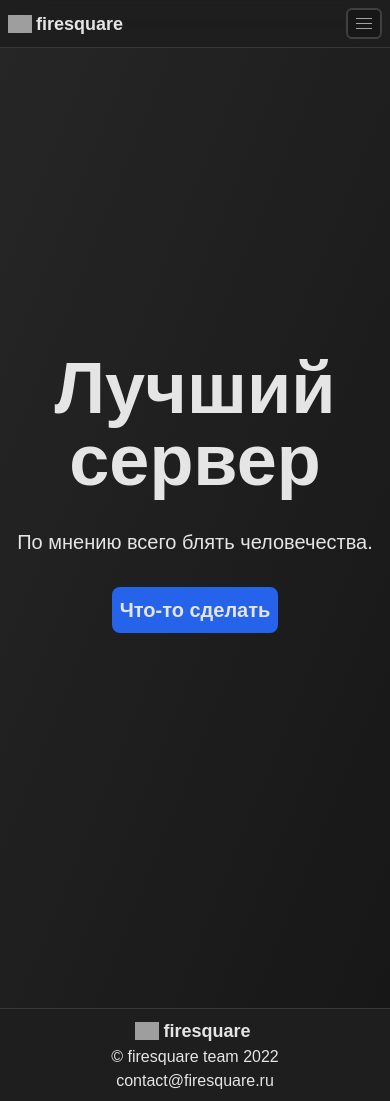
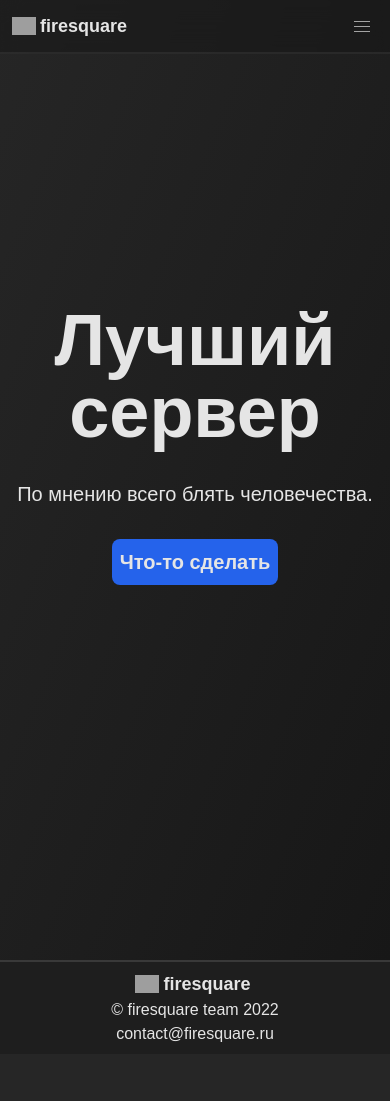
Before and after one commit to cofob/2bu2t-frontend, a SvelteKit app: page / in a window 390 px wide. After the commit the page ends 1054 px from the top, so only its background shows below. Built offline with nearby package versions, Linux system fonts and the light colour scheme; grey boxes are pictures that could not be loaded; a web font is replaced by a local one.

Commit message:
Fix compilation

```diff
--- a/src/lib/components/Footer.svelte
+++ /dev/null
@@ -1,37 +0,0 @@
-<script lang="ts">
-	import { ipfs } from "../utils";
-</script>
-
-<nav>
-	<div class="logo">
-		<img src={ipfs("/QmUKSkxNPo45auwJhn8zz6zyS4cxtTS9PM4fX5haqmNxJc/logo.webp")} alt="logo" width="24" height="24" />
-		<a href="/">firesquare</a>
-	</div>
-	<p class="text-center">© firesquare team 2022</p>
-	<p class="text-center"><a href="https://git.frsqr.xyz/firesquare/front">contact@firesquare.ru</a></p>
-</nav>
-
-<style lang="postcss">
-	nav {
-		width: 100%;
-		border-top-width: 1px;
-		@apply bg-opacity-50 bg-neutral-900 border-opacity-80 border-neutral-700 py-2;
-	}
-
-	nav > div {
-		display: flex;
-		justify-content: center;
-		align-items: center;
-		@apply 2xl:max-w-screen-xl xl:max-w-screen-lg lg:max-w-screen-md md:max-w-screen-sm md:px-0 px-2 mx-auto;
-	}
-
-	.logo {
-		display: flex;
-		align-items: center;
-		@apply pr-3 gap-x-1;
-	}
-
-	.logo > a {
-		@apply font-bold text-lg;
-	}
-</style>
--- /dev/null
+++ b/src/lib/components/Footer/index.svelte
@@ -0,0 +1,14 @@
+<script lang="ts">
+	import { ipfs } from "../../utils";
+</script>
+
+<nav class="w-full border-t-2 bg-opacity-50 bg-neutral-900 border-opacity-80 border-neutral-700 py-2 text-center">
+	<div
+		class="flex justify-center items-center 2xl:max-w-screen-xl xl:max-w-screen-lg lg:max-w-screen-md md:max-w-screen-sm md:px-0 px-2 mx-auto pr-3 gap-x-1"
+	>
+		<img src={ipfs("/QmUKSkxNPo45auwJhn8zz6zyS4cxtTS9PM4fX5haqmNxJc/logo.webp")} alt="logo" width="24" height="24" />
+		<a href="/" class="font-bold text-lg">firesquare</a>
+	</div>
+	<p><a href="https://git.frsqr.xyz/firesquare/front">© firesquare team 2022</a></p>
+	<p><a href="mailto:contact@firesquare.ru">contact@firesquare.ru</a></p>
+</nav>
--- a/src/lib/components/Nav.svelte
+++ /dev/null
@@ -1,106 +0,0 @@
-<script lang="ts">
-	import Chat from "svelte-heros/Chat.svelte";
-	import BookOpen from "svelte-heros/BookOpen.svelte";
-	import Download from "svelte-heros/Download.svelte";
-	import Login from "svelte-heros/Login.svelte";
-	import { ipfs } from "../utils";
-
-	export let backdrop = true;
-</script>
-
-<nav class:backdrop>
-	<div>
-		<div class="brand">
-			<div class="logo">
-				<img
-					src={ipfs("/QmUKSkxNPo45auwJhn8zz6zyS4cxtTS9PM4fX5haqmNxJc/logo.webp")}
-					alt="logo"
-					width="24"
-					height="24"
-				/>
-				<a href="/">firesquare</a>
-			</div>
-			<div class="links">
-				<a href={import.meta.env.VITE_WIKI} target="_blank"><BookOpen size="16" /> Вики</a>
-				<a href={import.meta.env.VITE_DISCORD} target="_blank"><Chat size="16" /> Discord</a>
-			</div>
-		</div>
-		<div class="links">
-			<a href="/auth/login"><Login size="16" /> Войти</a>
-			<a href="/download"><button href="/download"><span><Download size="18" /></span> Скачать</button></a>
-		</div>
-		<div class="hamburger">
-			<span />
-			<span />
-			<span />
-		</div>
-	</div>
-</nav>
-
-<style lang="postcss">
-	nav {
-		top: 0px;
-		position: sticky;
-		width: 100%;
-		@apply py-2;
-	}
-
-	.backdrop {
-		backdrop-filter: saturate(100%) blur(18px);
-		border-bottom-width: 1px;
-		@apply bg-opacity-50 bg-neutral-900 border-opacity-80 border-neutral-700;
-	}
-
-	nav > div {
-		display: flex;
-		justify-content: space-between;
-		align-items: center;
-		@apply 2xl:max-w-screen-xl xl:max-w-screen-lg lg:max-w-screen-md md:max-w-screen-sm md:px-0 px-2 mx-auto;
-	}
-
-	.hamburger {
-		@apply flex flex-col gap-y-1 sm:hidden bg-neutral-900 border-2 border-neutral-700 rounded-md p-2 hover:cursor-pointer;
-	}
-
-	.hamburger > span {
-		@apply w-4 h-px bg-neutral-400;
-	}
-
-	.brand {
-		display: flex;
-		align-items: center;
-		@apply gap-x-3;
-	}
-
-	.brand > p {
-		@apply font-light text-sm;
-	}
-
-	.logo {
-		display: flex;
-		align-items: center;
-		@apply sm:border-r-2 border-neutral-400 pr-3 gap-x-1;
-	}
-
-	.logo > a {
-		@apply font-bold text-lg;
-	}
-
-	.links {
-		@apply gap-x-3 hidden sm:flex;
-	}
-
-	.links > a {
-		display: flex;
-		align-items: center;
-		@apply gap-x-1 motion-safe:transition-colors motion-safe:duration-100;
-	}
-
-	button {
-		@apply bg-blue-600 rounded-md flex items-center gap-x-2 pr-2 shadow-md;
-	}
-
-	button > span {
-		@apply bg-blue-700 py-2 px-2 rounded-l-md;
-	}
-</style>
--- /dev/null
+++ b/src/lib/components/Nav/HamburgerItem.svelte
@@ -0,0 +1 @@
+<span class="w-4 h-px bg-neutral-400" />
--- /dev/null
+++ b/src/lib/components/Nav/Link.svelte
@@ -0,0 +1,12 @@
+<script lang="ts">
+	export let href: string;
+	export let blank = false;
+</script>
+
+<a
+	{href}
+	target={blank ? "_blank" : ""}
+	class="flex items-center gap-x-1 motion-safe:transition-colors motion-safe:duration-100"
+>
+	<slot />
+</a>
--- /dev/null
+++ b/src/lib/components/Nav/Links.svelte
@@ -0,0 +1 @@
+<div class="gap-x-3 hidden sm:flex"><slot /></div>
--- /dev/null
+++ b/src/lib/components/Nav/index.svelte
@@ -0,0 +1,59 @@
+<script lang="ts">
+	import Chat from "svelte-heros/Chat.svelte";
+	import BookOpen from "svelte-heros/BookOpen.svelte";
+	import Download from "svelte-heros/Download.svelte";
+	import Login from "svelte-heros/Login.svelte";
+	import { ipfs } from "../../utils";
+	import HamburgerItem from "./HamburgerItem.svelte";
+	import Links from "./Links.svelte";
+	import Link from "./Link.svelte";
+
+	export let backdrop = true;
+</script>
+
+<nav
+	class="fixed w-screen py-3 {backdrop
+		? 'border-b-2 backdrop-blur-md bg-opacity-50 bg-neutral-900 border-opacity-40 border-neutral-700'
+		: ''}"
+>
+	<div
+		class="flex items-center justify-between 2xl:max-w-screen-xl xl:max-w-screen-lg lg:max-w-screen-md md:max-w-screen-sm md:px-0 px-3 mx-auto"
+	>
+		<div class="flex items-center gap-x-3">
+			<div class="flex items-center sm:border-r-2 border-neutral-400 pr-3 gap-x-1">
+				<img
+					src={ipfs("/QmUKSkxNPo45auwJhn8zz6zyS4cxtTS9PM4fX5haqmNxJc/logo.webp")}
+					alt="logo"
+					width="24"
+					height="24"
+				/>
+				<a href="/" class="font-bold text-lg">firesquare</a>
+			</div>
+			<Links>
+				<Link href={import.meta.env.VITE_WIKI} blank><BookOpen size="16" /> Вики</Link>
+				<Link href={import.meta.env.VITE_DISCORD} blank><Chat size="16" /> Discord</Link>
+			</Links>
+		</div>
+		<Links>
+			<Link href="/auth/login"><Login size="16" /> Войти</Link>
+			<Link href="/download">
+				{#if backdrop}
+					<button href="/download" class="bg-blue-600 rounded-md flex items-center gap-x-2 pr-2 shadow-md">
+						<span class="bg-blue-700 py-1 px-2 rounded-l-md">
+							<Download size="18" />
+						</span> Скачать
+					</button>
+				{/if}
+			</Link>
+		</Links>
+		<div
+			class="flex flex-col gap-y-1 sm:hidden rounded-md p-2 hover:cursor-pointer {!backdrop
+				? 'bg-opacity-60 bg-neutral-900'
+				: ''}"
+		>
+			<HamburgerItem />
+			<HamburgerItem />
+			<HamburgerItem />
+		</div>
+	</div>
+</nav>
--- a/src/lib/components/index.ts
+++ b/src/lib/components/index.ts
@@ -1,3 +1,3 @@
-export { default as Footer } from "./Footer.svelte";
-export { default as Meta } from "./Meta.svelte";
-export { default as Nav } from "./Nav.svelte";
+export { default as Nav } from "./Nav/index.svelte";
+export { default as Meta } from "./Meta/index.svelte";
+export { default as Footer } from "./Footer/index.svelte";
--- a/src/routes/+error.svelte
+++ b/src/routes/+error.svelte
@@ -1,30 +1,33 @@
 <script lang="ts">
 	import { page } from "$app/stores";
-	import { Meta } from "$lib/components";
+	import { Meta, Nav } from "$lib/components";
+	import Icon from "svelte-heros/ArrowLeft.svelte";
 </script>
 
 <Meta title="Ошибка" />
 
-<section>
+<Nav backdrop={false} />
+
+<section class="flex flex-col justify-center min-h-screen bg-gradient-to-tl from-red-900 to-red-800 text-center">
 	<div>
-		{#if $page.status == 404}
-			<h1 class="heading">Ошибка 404</h1>
-		{:else}
-			<h1 class="heading">{$page.status}</h1>
+		<h1 class="font-black text-4xl sm:text-5xl md:text-7xl pt-4">
+			{#if $page.status == 404}
+				Ошибка 404
+			{:else}
+				Ошибка {$page.status}
+			{/if}
+		</h1>
+		{#if $page.error?.message !== undefined}
+			<p class="pt-1 text-xl">
+				{#if $page.status == 404}
+					Страница не найдена
+				{:else}
+					{$page.error?.message}
+				{/if}
+			</p>
 		{/if}
-		{#if $page.error?.message !== undefined}
-			<p class="pt-1 text-xl">{$page.error?.message}</p>
-		{/if}
-		<a href="/" class="p-2 py-3 rounded-lg text-xl font-bold">На главную</a>
+		<a href="/" class="p-2 py-3 rounded-lg text-xl font-bold flex gap-x-2 items-center max-w-fit mx-auto">
+			<Icon size="18" /> На главную?
+		</a>
 	</div>
 </section>
-
-<style lang="postcss">
-	section {
-		@apply flex flex-col justify-center min-h-screen bg-gradient-to-tl from-red-900 to-red-800 text-center;
-	}
-
-	.heading {
-		@apply font-black text-4xl sm:text-5xl md:text-7xl pt-4;
-	}
-</style>
--- a/src/routes/+layout.svelte
+++ b/src/routes/+layout.svelte
@@ -1,6 +1,6 @@
 <script lang="ts">
 	import "$lib/app.css";
-	import { Nav, Footer } from "$lib/components";
+	import { Footer } from "$lib/components";
 	import NProgress from "nprogress";
 	import { navigating } from "$app/stores";
 
@@ -27,9 +27,7 @@
 	<link rel="preconnect" href={import.meta.env.VITE_IPFS_ENDPOINT} />
 </svelte:head>
 
-<Nav />
-
-<main>
+<main class="min-h-screen">
 	<slot />
 </main>
 
@@ -37,9 +35,3 @@
 
 <!-- TODO: add method to completely disable analytics -->
 {@html import.meta.env.VITE_ANALYTICS}
-
-<style lang="postcss">
-	main {
-		@apply min-h-screen;
-	}
-</style>
--- a/src/routes/+page.svelte
+++ b/src/routes/+page.svelte
@@ -1,17 +1,13 @@
 <script lang="ts">
-	import { Meta } from "$lib/components";
+	import { Meta, Nav } from "$lib/components";
 </script>
 
 <Meta title="Главная" />
 
-<section>
+<Nav />
+
+<section class="py-72 pb-96 bg-gradient-to-tl from-neutral-900 to-neutral-800 text-center">
 	<h1 class="font-black text-7xl pt-4">Лучший сервер</h1>
 	<p class="pt-8 pb-10 text-xl">По мнению всего блять человечества.</p>
-	<a href="#" class="p-2 py-3 bg-blue-600 rounded-lg text-xl font-bold">Что-то сделать</a>
+	<a href="/" class="p-2 py-3 bg-blue-600 rounded-lg text-xl font-bold">Что-то сделать</a>
 </section>
-
-<style lang="postcss">
-	section {
-		@apply py-72 pb-96 bg-gradient-to-tl from-neutral-900 to-neutral-800 text-center;
-	}
-</style>
```
Also changed, not shown: src/lib/components/Meta/index.svelte (renamed from src/lib/components/Meta.svelte).
